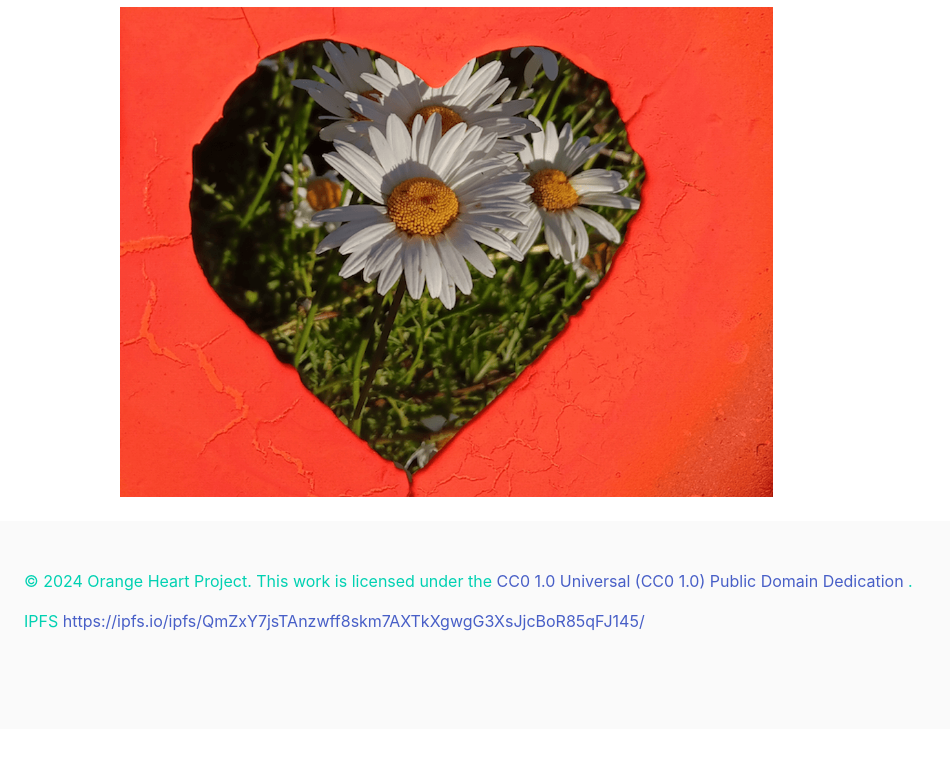
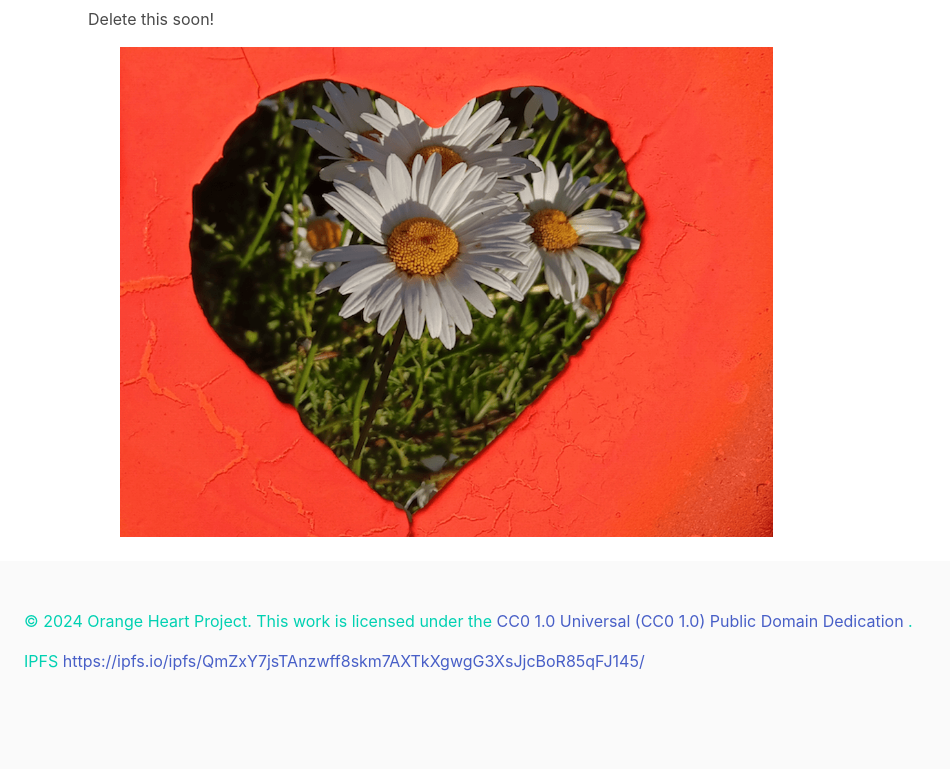
Before and after one commit to yetessam/orange-heart-image-addressing, a plain HTML site: page src/topics/index.html in a window 1280 px wide. Shown: the part 161-930 px from the top of the page, without its empty margins (0-950 px from the left). Before the commit the page ends 890 px from the top, so only its background shows below. Drawn offline with nearby package versions, Linux system fonts and the light colour scheme.

Commit message:
Copy files from DITA OT build to src

```diff
--- a/src/topics/index.html
+++ b/src/topics/index.html
@@ -101,6 +101,9 @@
      Welcome to the Orange Heart Project
     </h1>
     <div class="body conbody container">
+     <p class="p">
+      Delete this soon!
+     </p>
      <div class="div columns is-vcentered">
       <div class="div column is-three-fifths">
        <figure class="fig fignone image is-4by3">
```
